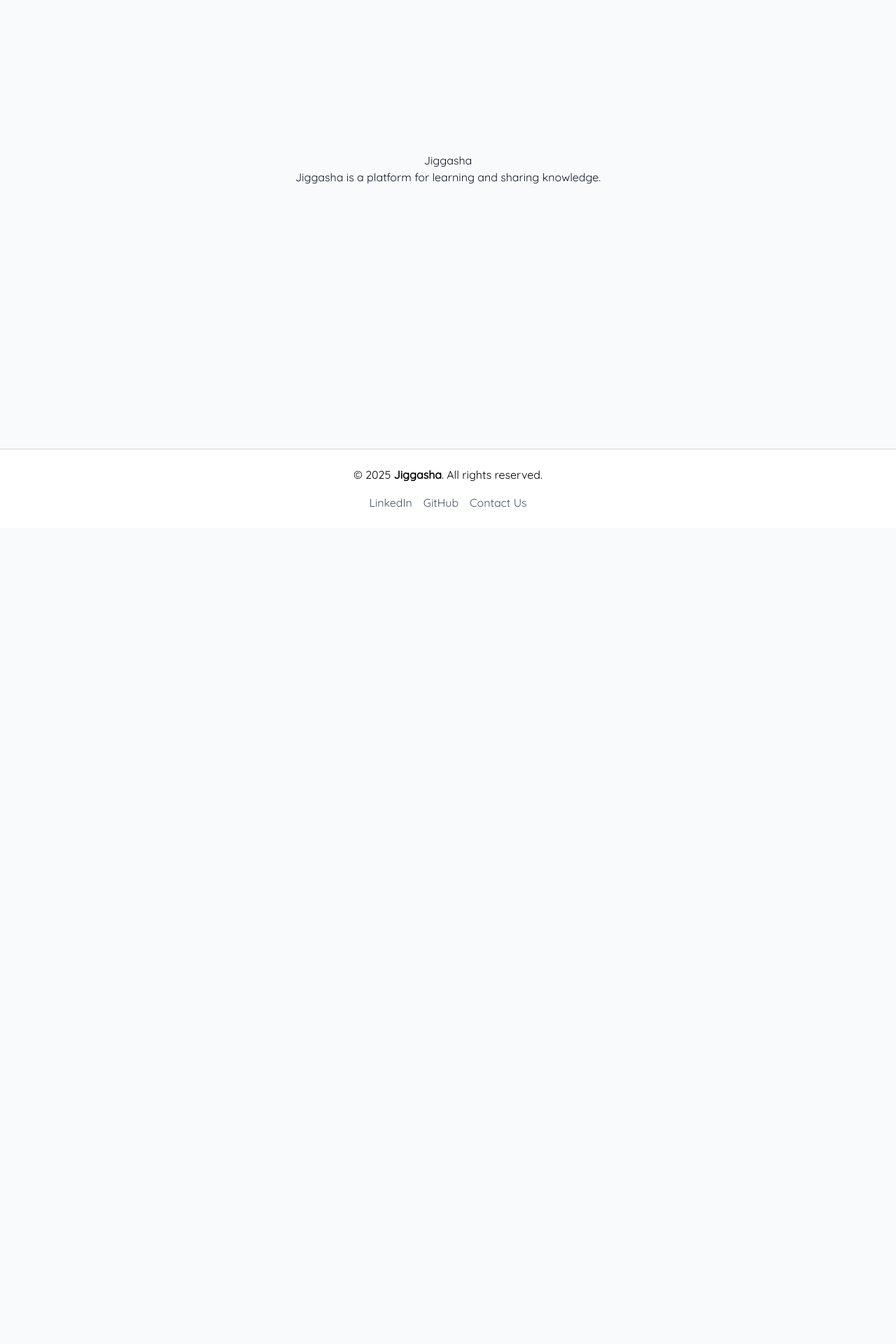
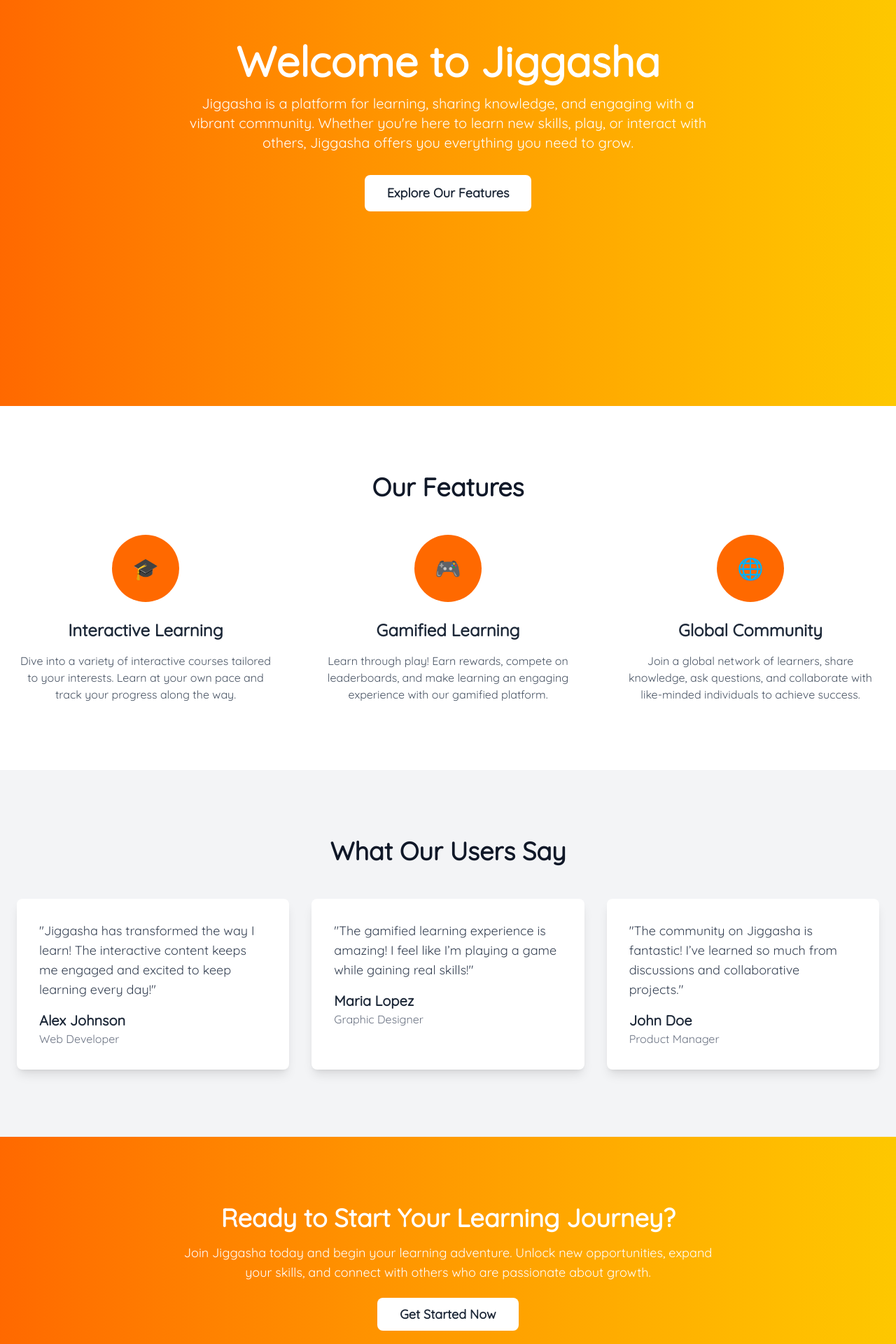
Before and after one commit to NahinIntesher/Jiggasha, a Next.js app in the folder client/: page / in a window 1280 px wide. Shown: the part 220-2140 px from the top of the page at 70% size. Before the commit the page ends 974 px from the top, so only its background shows below. Built offline with nearby package versions, Linux system fonts and the light colour scheme.

Commit message:
making beautiful

```diff
--- a/client/src/app/(auth)/login/page.js
+++ b/client/src/app/(auth)/login/page.js
@@ -1,7 +1,7 @@
 import LoginForm from "@/components/ui/LoginForm";
 export default function LoginPage() {
   return (
-    <div className="flex items-center justify-center min-h-screen p-2 bg-sky-100 font-popins text-black">
+    <div className="flex items-center justify-center min-h-screen p-2 bg-[#fffaf3] font-popins text-black">
       <LoginForm />
     </div>
   );
--- a/client/src/app/(landing-page)/our-services/page.js
+++ b/client/src/app/(landing-page)/our-services/page.js
@@ -1,5 +1,93 @@
 import React from "react";
 
 export default function OurServices() {
-  return <div>OurServices</div>;
+  return (
+    <div className="bg-white p-10 rounded-lg shadow-lg max-w-4xl mx-auto mt-12">
+      <h1 className="text-5xl font-extrabold text-center text-gray-900 mb-8">
+        Our Services
+      </h1>
+      <div className="text-lg text-gray-600 leading-relaxed space-y-6">
+        <p>
+          At <span className="font-semibold text-orange-500">Jiggasha</span>, we
+          are committed to providing high-quality services designed to enhance
+          the learning and entertainment experience. We offer a variety of
+          features to help you achieve your goals, whether you're here to learn,
+          play, or connect with others.
+        </p>
+
+        <div className="space-y-6">
+          <div className="flex items-start space-x-4">
+            <div className="w-12 h-12 rounded-full bg-orange-500 text-white flex items-center justify-center">
+              <span className="text-xl font-bold">1</span>
+            </div>
+            <div>
+              <h3 className="text-2xl font-semibold text-gray-800">
+                Interactive Learning
+              </h3>
+              <p>
+                Explore our vast library of courses and learning materials. From
+                technical skills to creative development, our platform provides
+                a wide range of interactive content tailored to meet your needs.
+              </p>
+            </div>
+          </div>
+
+          <div className="flex items-start space-x-4">
+            <div className="w-12 h-12 rounded-full bg-orange-500 text-white flex items-center justify-center">
+              <span className="text-xl font-bold">2</span>
+            </div>
+            <div>
+              <h3 className="text-2xl font-semibold text-gray-800">
+                Gamified Learning Experience
+              </h3>
+              <p>
+                Learn through play! Our gamified approach helps you track
+                progress, earn rewards, and stay motivated while mastering new
+                skills and knowledge.
+              </p>
+            </div>
+          </div>
+
+          <div className="flex items-start space-x-4">
+            <div className="w-12 h-12 rounded-full bg-orange-500 text-white flex items-center justify-center">
+              <span className="text-xl font-bold">3</span>
+            </div>
+            <div>
+              <h3 className="text-2xl font-semibold text-gray-800">
+                Community Interaction
+              </h3>
+              <p>
+                Join our vibrant community of learners and experts. Share ideas,
+                collaborate on projects, and expand your network in a supportive
+                and engaging environment.
+              </p>
+            </div>
+          </div>
+
+          <div className="flex items-start space-x-4">
+            <div className="w-12 h-12 rounded-full bg-orange-500 text-white flex items-center justify-center">
+              <span className="text-xl font-bold">4</span>
+            </div>
+            <div>
+              <h3 className="text-2xl font-semibold text-gray-800">
+                Leaderboards & Rewards
+              </h3>
+              <p>
+                Track your progress through our leaderboards and earn exciting
+                rewards as you advance through the platform. Compete, improve,
+                and grow while enjoying the journey.
+              </p>
+            </div>
+          </div>
+        </div>
+
+        <p>
+          At <span className="font-semibold text-orange-500">Jiggasha</span>, we
+          continuously innovate to offer new and exciting services that enrich
+          the learning and entertainment experience. Join us and discover how we
+          can help you achieve your personal and professional goals.
+        </p>
+      </div>
+    </div>
+  );
 }
--- a/client/src/app/layout.js
+++ b/client/src/app/layout.js
@@ -24,7 +24,7 @@
       </head>
       <body className={`${quicksand.className} bg-gray-50 text-gray-900`}>
         <ThemeProviders>
-          <Navbar />
+          {/* <Navbar /> */}
           <main className="min-h-screen">{children}</main>
           <Footer />
         </ThemeProviders>
--- a/client/src/app/page.js
+++ b/client/src/app/page.js
@@ -1,14 +1,129 @@
 export default function Home() {
   return (
-    <div className="flex h-screen flex-col">
-      <div className="flex flex-1 flex-col items-center justify-center">
-        Jiggasha
-        <div>
-          <p className="text-center">
-            Jiggasha is a platform for learning and sharing knowledge.
-          </p>
+    <div className="bg-gray-50">
+      {/* Hero Section */}
+      <section className="flex flex-col items-center justify-center h-screen bg-gradient-to-r from-orange-500 to-yellow-400 text-white text-center">
+        <h1 className="text-6xl font-extrabold mb-4">Welcome to Jiggasha</h1>
+        <p className="text-xl max-w-3xl mb-8">
+          Jiggasha is a platform for learning, sharing knowledge, and engaging
+          with a vibrant community. Whether you're here to learn new skills,
+          play, or interact with others, Jiggasha offers you everything you need
+          to grow.
+        </p>
+        <a
+          href="#features"
+          className="bg-white text-gray-800 px-8 py-3 rounded-lg text-lg font-semibold hover:bg-gray-200 transition"
+        >
+          Explore Our Features
+        </a>
+      </section>
+
+      {/* Features Section */}
+      <section id="features" className="py-24 bg-white">
+        <div className="max-w-7xl mx-auto px-6">
+          <h2 className="text-4xl font-bold text-center text-gray-900 mb-12">
+            Our Features
+          </h2>
+          <div className="grid grid-cols-1 md:grid-cols-2 lg:grid-cols-3 gap-16">
+            <div className="text-center">
+              <div className="w-24 h-24 rounded-full bg-orange-500 text-white flex items-center justify-center mx-auto mb-6">
+                <span className="text-3xl">🎓</span>
+              </div>
+              <h3 className="text-2xl font-semibold text-gray-800 mb-4">
+                Interactive Learning
+              </h3>
+              <p className="text-gray-600">
+                Dive into a variety of interactive courses tailored to your
+                interests. Learn at your own pace and track your progress along
+                the way.
+              </p>
+            </div>
+            <div className="text-center">
+              <div className="w-24 h-24 rounded-full bg-orange-500 text-white flex items-center justify-center mx-auto mb-6">
+                <span className="text-3xl">🎮</span>
+              </div>
+              <h3 className="text-2xl font-semibold text-gray-800 mb-4">
+                Gamified Learning
+              </h3>
+              <p className="text-gray-600">
+                Learn through play! Earn rewards, compete on leaderboards, and
+                make learning an engaging experience with our gamified platform.
+              </p>
+            </div>
+            <div className="text-center">
+              <div className="w-24 h-24 rounded-full bg-orange-500 text-white flex items-center justify-center mx-auto mb-6">
+                <span className="text-3xl">🌐</span>
+              </div>
+              <h3 className="text-2xl font-semibold text-gray-800 mb-4">
+                Global Community
+              </h3>
+              <p className="text-gray-600">
+                Join a global network of learners, share knowledge, ask
+                questions, and collaborate with like-minded individuals to
+                achieve success.
+              </p>
+            </div>
+          </div>
         </div>
-      </div>
+      </section>
+
+      {/* Testimonials Section */}
+      <section className="py-24 bg-gray-100">
+        <div className="max-w-7xl mx-auto px-6">
+          <h2 className="text-4xl font-bold text-center text-gray-900 mb-12">
+            What Our Users Say
+          </h2>
+          <div className="flex justify-center space-x-8">
+            <div className="w-1/3 bg-white p-8 rounded-lg shadow-lg">
+              <p className="text-lg text-gray-700 mb-4">
+                "Jiggasha has transformed the way I learn! The interactive
+                content keeps me engaged and excited to keep learning every
+                day!"
+              </p>
+              <h4 className="text-xl font-semibold text-gray-800">
+                Alex Johnson
+              </h4>
+              <p className="text-gray-500">Web Developer</p>
+            </div>
+            <div className="w-1/3 bg-white p-8 rounded-lg shadow-lg">
+              <p className="text-lg text-gray-700 mb-4">
+                "The gamified learning experience is amazing! I feel like I’m
+                playing a game while gaining real skills!"
+              </p>
+              <h4 className="text-xl font-semibold text-gray-800">
+                Maria Lopez
+              </h4>
+              <p className="text-gray-500">Graphic Designer</p>
+            </div>
+            <div className="w-1/3 bg-white p-8 rounded-lg shadow-lg">
+              <p className="text-lg text-gray-700 mb-4">
+                "The community on Jiggasha is fantastic! I’ve learned so much
+                from discussions and collaborative projects."
+              </p>
+              <h4 className="text-xl font-semibold text-gray-800">John Doe</h4>
+              <p className="text-gray-500">Product Manager</p>
+            </div>
+          </div>
+        </div>
+      </section>
+
+      {/* Call to Action Section */}
+      <section className="py-24 bg-gradient-to-r from-orange-500 to-yellow-400 text-white text-center">
+        <h2 className="text-4xl font-bold mb-4">
+          Ready to Start Your Learning Journey?
+        </h2>
+        <p className="text-lg max-w-3xl mx-auto mb-8">
+          Join Jiggasha today and begin your learning adventure. Unlock new
+          opportunities, expand your skills, and connect with others who are
+          passionate about growth.
+        </p>
+        <a
+          href="#"
+          className="bg-white text-gray-800 px-8 py-3 rounded-lg text-lg font-semibold hover:bg-gray-200 transition"
+        >
+          Get Started Now
+        </a>
+      </section>
     </div>
   );
 }
```
